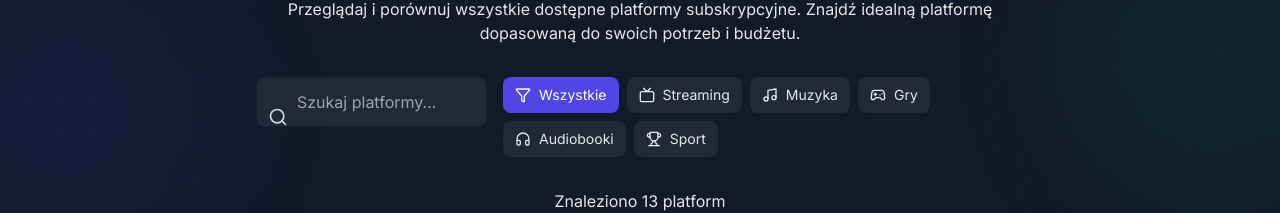
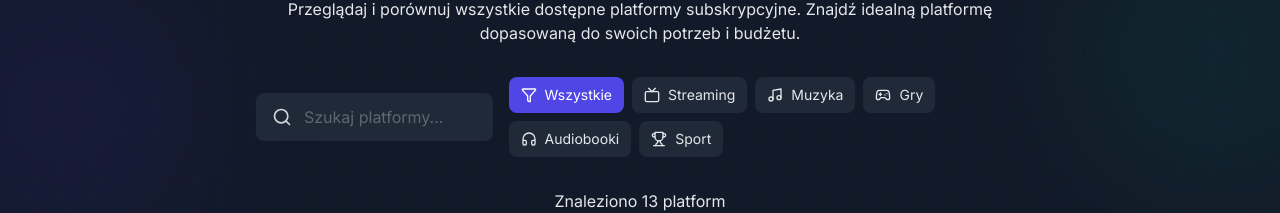
Before and after one commit to Lorexowy/subcompare, a Next.js app: page /platform in a window 1280 px wide. Shown: the part 179-392 px from the top of the page. Built offline with nearby package versions, Linux system fonts and the light colour scheme; no server answers.

Commit message:
poprawiony widok platformy z lupka

```diff
--- a/src/app/platform/page.js
+++ b/src/app/platform/page.js
@@ -155,18 +155,18 @@ export default function PlatformsPage() {
           {/* Wyszukiwarka i filtry */}
           <div className="max-w-3xl mx-auto mb-8">
             <div className="flex flex-col md:flex-row gap-4">
-              {/* Wyszukiwarka */}
-              <div className="relative flex-grow">
-                <div className="absolute inset-y-0 left-0 pl-3 flex items-center pointer-events-none">
-                  <Search className="w-5 h-5 text-light-400" />
-                </div>
+              {/* Wyszukiwarka - POPRAWIONA CZĘŚĆ */}
+              <div className="relative flex items-center">
                 <input
                     type="text"
-                  className="block w-full bg-dark-100 border border-dark-200 rounded-lg py-3 pl-10 pr-3 text-light-100 placeholder-light-500 focus:outline-none focus:ring-2 focus:ring-primary-500"
+                    className="w-full bg-dark-100 border-none rounded-lg py-3 pl-12 pr-4 text-light-100 placeholder-light-500/50 focus:outline-none focus:ring-2 focus:ring-primary-500/50"
                     placeholder="Szukaj platformy..."
                     value={searchTerm}
                     onChange={(e) => setSearchTerm(e.target.value)}
                 />
+                <div className="absolute left-4 top-1/2 transform -translate-y-1/2 pointer-events-none">
+                    <Search className="w-5 h-5 text-light-400" />
+                </div>
                 </div>
 
               {/* Filtr kategorii */}
```
Lines whose indentation alone changed are shown as unchanged.
